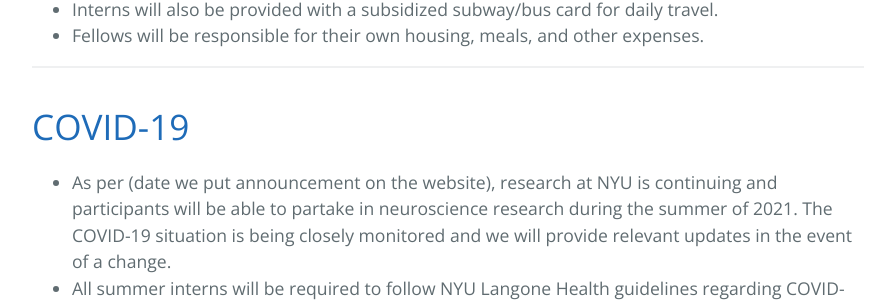
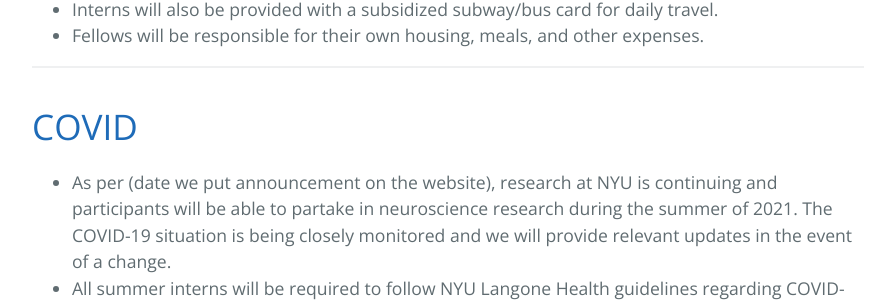
Before and after one commit to NICDIundergrad/SummerUndergradProgramWeb, a Jekyll site: the page built from index.md, in a window 1280 px wide and 900 px high, scrolled down 1646 px. Shown: the part 158-462 px from the top of the window, without its empty margins (192-1087 px from the left). Built offline with Jekyll 4.4.1, drawn with Linux system fonts in a browser that asks for light colours; our own code applies the rules of GitHub Pages for plain Markdown files.

Commit message:
Update index.md

```diff
--- a/index.md
+++ b/index.md
@@ -23,7 +23,7 @@ Summer interns accepted into the program will receive $15 an hour at 35 hours pe
 
 * * *
 
-# [COVID-19](#covid19)
+# [COVID](#covid)
 
 - As per (date we put announcement on the website), research at NYU is continuing and participants will be able to partake in neuroscience research during the summer of 2021. The COVID-19 situation is being closely monitored and we will provide relevant updates in the event of a change.
 - All summer interns will be required to follow NYU Langone Health guidelines regarding COVID-19 testing and prevention. Guidelines include, but are not limited to, COVID-testing, self-isolation, mask-wearing, social-distancing, room capacity limits, and use of face-shields during training.
```
